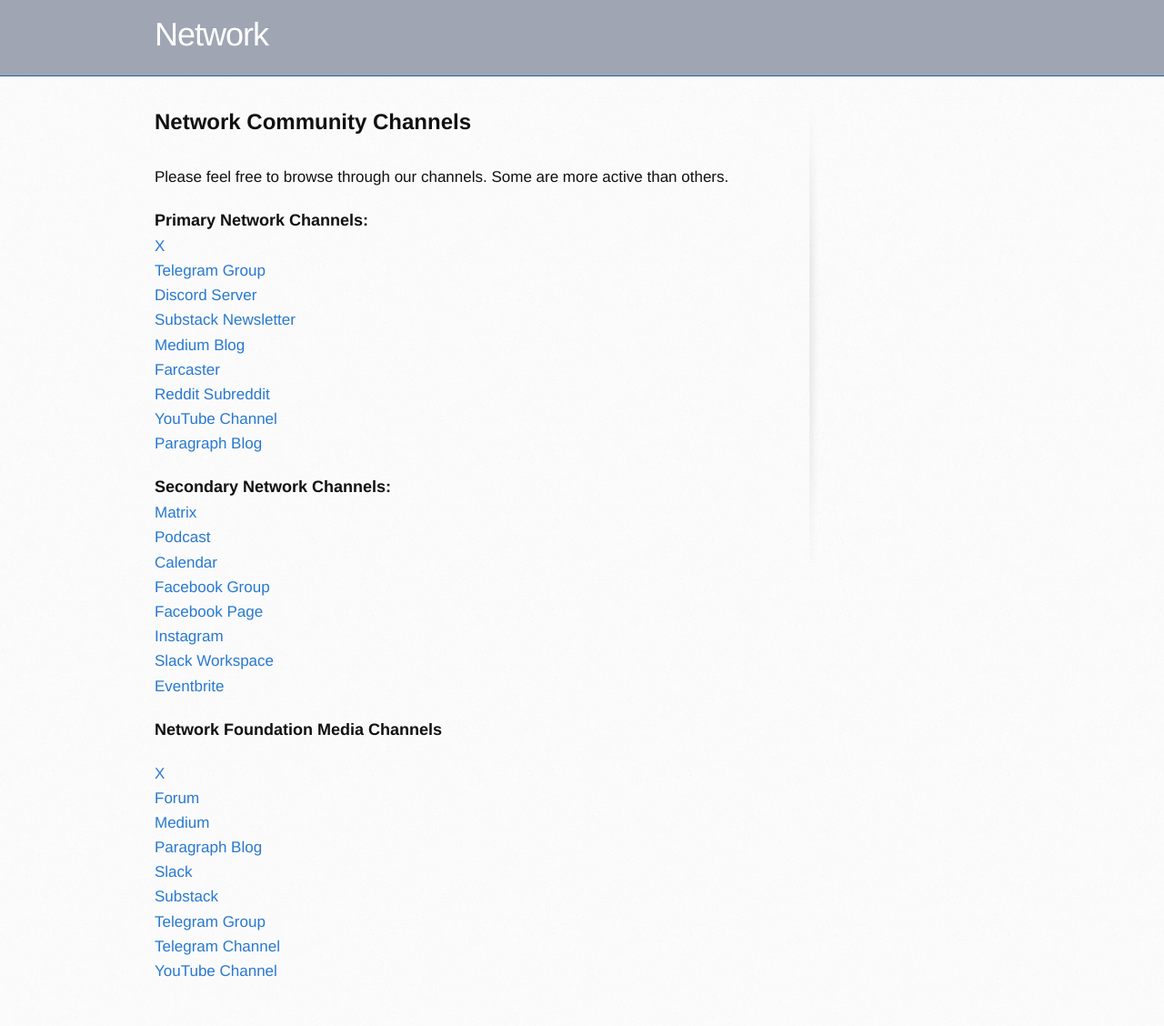
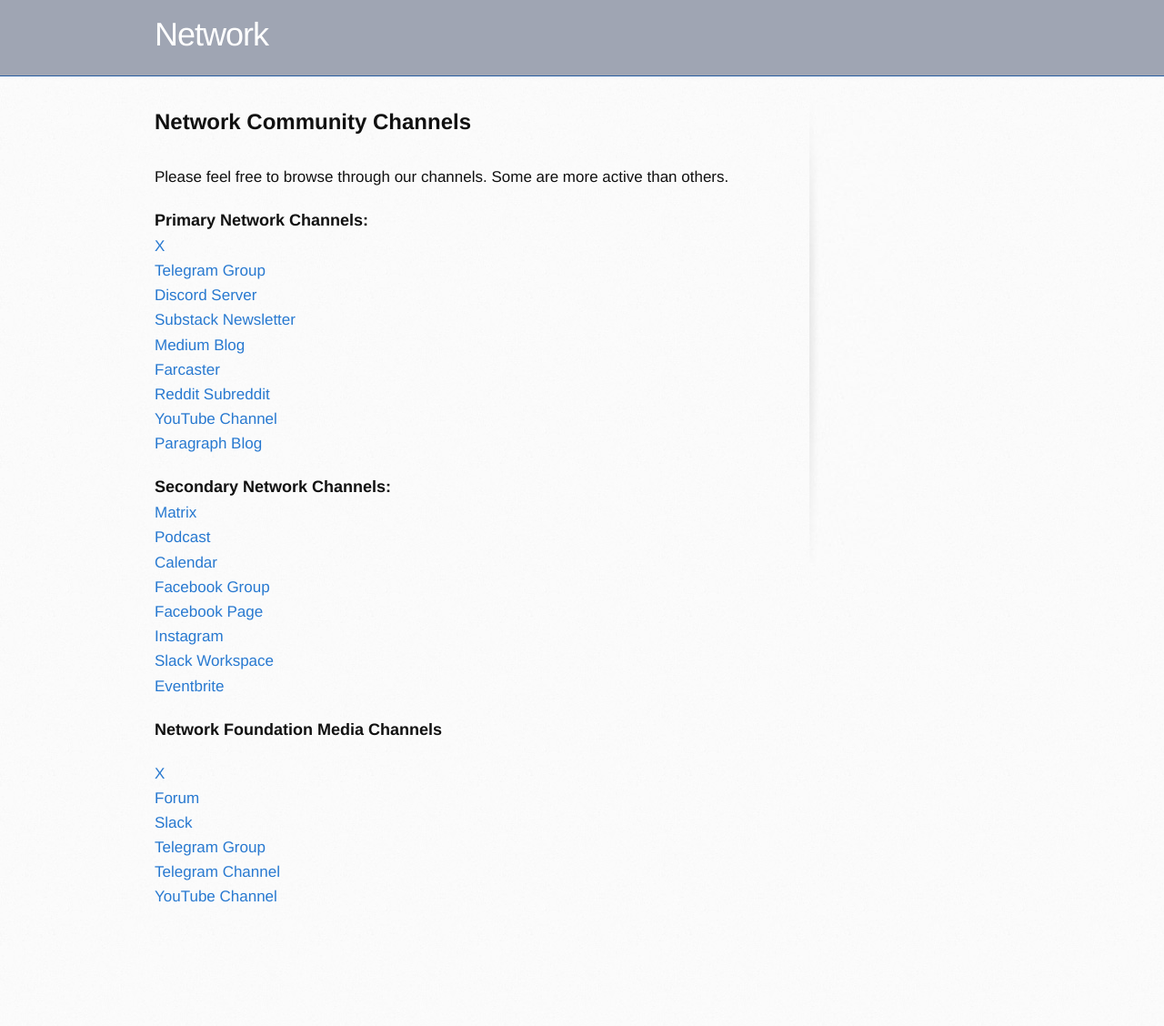
Before and after one commit to networkf/network.github.io, a Jekyll site: the page built from community.md, in a window 1280 px wide. Shown: the whole page at 91% size. Built offline with Jekyll 4.4.1, drawn with Linux system fonts in a browser that asks for light colours; some web fonts are replaced; our own code applies the rules of GitHub Pages for plain Markdown files; the repository's description, which GitHub fills in, is left out; after the commit the page ends 1047 px from its top, so only the background shows below that.

Commit message:
Update community.md

```diff
--- a/community.md
+++ b/community.md
@@ -18,9 +18,9 @@ Please feel free to browse through our channels. Some are more active than other
 <br>
 <a href="https://discord.gg/sCtK6YK" target="_blank">Discord Server</a>
 <br>
-<a href="https://substack.com/@netxork" target="_blank">Substack Newsletter</a>
+<a href="https://substack.com/@network" target="_blank">Substack Newsletter</a>
 <br>
-<a href="https://medium.com/@netxork" target="_blank">Medium Blog</a>
+<a href="https://medium.com/@network" target="_blank">Medium Blog</a>
 <br>
 <a href="https://warpcast.com/netxork" target="_blank">Farcaster</a>
 <br>
@@ -28,7 +28,7 @@ Please feel free to browse through our channels. Some are more active than other
 <br>
 <a href="https://youtube.com/@netxork" target="_blank">YouTube Channel</a>
 <br>
-<a href="https://paragraph.xyz/@netxork" target="_blank">Paragraph Blog</a>
+<a href="https://paragraph.xyz/@network" target="_blank">Paragraph Blog</a>
 <br>
 
 <b><font size="4">Secondary Network Channels:</font></b>
@@ -56,13 +56,7 @@ Please feel free to browse through our channels. Some are more active than other
 <br>
 <a href="https://network.flarum.cloud" target="_blank">Forum</a>
 <br>
-<a href="https://medium.com/@network" target="_blank">Medium</a>
-<br>
-<a href="https://paragraph.xyz/@network" target="_blank">Paragraph Blog</a>
-<br>
 <a href="https://networkfoundaton.slack.com" target="_blank">Slack</a>
-<br>
-<a href="https://substack.com/@network" target="_blank">Substack</a>
 <br>
 <a href="https://t.me/networkfoundation" target="_blank">Telegram Group</a>
 <br>
```
